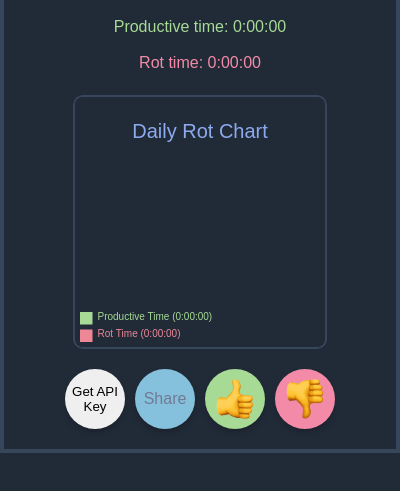
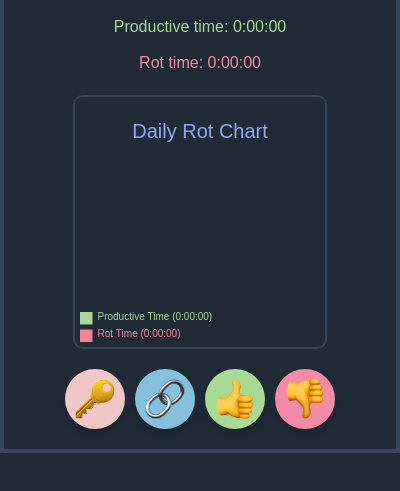
Before and after one commit to NerdBow/qhackproject, a browser extension: page popup.html in a window 400 px wide. Shown: the part 123-614 px from the top of the page. Drawn offline with Linux system fonts and the light colour scheme.

Commit message:
added emojis

```diff
--- a/popup.css
+++ b/popup.css
@@ -79,8 +79,23 @@ button {
     width: 60px; /* Adjust the button size */
     height: 60px;
     border-radius: 50%; /* Circular buttons */
-    transition: transform 0.2s ease, background-color 0.2s ease;
+    transition: transform 0.2s ease, background-color 0.6s ease, color 0.6s ease;
     box-shadow: 0 4px 6px rgba(0, 0, 0, 0.2); /* Optional shadow for depth */
+}
+
+button#getApiKeyButton {
+    padding: 10px 15px;
+    background-color: #f0c6c6;
+    color: #737994;
+    border: none;
+    border-radius: 50%;
+    cursor: pointer;
+    font-size: 14px;
+    transition: transform 0.2s ease, background-color 0.6s ease, color 0.6s ease;
+}
+
+button#getApiKeyButton:hover {
+    background-color: #d1abab;
 }
 
 /* Button Hover Effect */
@@ -115,13 +130,11 @@ button#shareButton {
     border-radius: 50%;
     cursor: pointer;
     font-size: 16px;
-    transition: background-color 0.6s ease, color 0.6s ease;
+    transition: transform 0.2s ease, background-color 0.6s ease, color 0.6s ease;
 }
 
 button#shareButton:hover {
     background-color: #8caaee;
-    color: #494d64;
-    transition: background-color 0.6s ease, color 0.3s ease-out;
 }
 
 /* Image Styling for Icons */
--- a/popup.html
+++ b/popup.html
@@ -21,10 +21,12 @@
   <canvas id="dailyStats"></canvas>
 
   <div id="buttonContainer">
-
-    <button id="getApiKeyButton">Get API Key</button>
-
-    <button id="shareButton">Share</button>
+    <button id="getApiKeyButton">
+      <img src="./assets/key-tp.png" alt="API_Key" class="button-icon">
+    </button>
+    <button id="shareButton">
+      <img src="./assets/link-tp.png" alt="Copy" class="button-icon">
+    </button>
     <button id="prodButton">
       <img src="./assets/thumbs-up-tp.png" alt="Thumbs Up" class="button-icon">
     </button>
```
Also changed, not shown: assets/key-tp.png (added), assets/link-tp.png (added).
